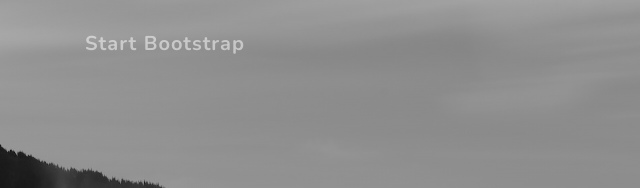
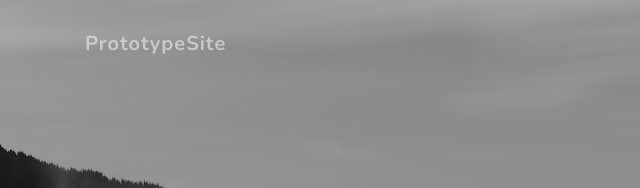
Before and after one commit to javillez/mp-prototype, a plain HTML site: page index.html in a window 1280 px wide. Shown: the top 188 px of the page, 0-640 px from the left. Drawn offline with nearby package versions, Linux system fonts and the light colour scheme.

Commit message:
Update index.html

```diff
--- a/index.html
+++ b/index.html
@@ -28,7 +28,7 @@
   <!-- Navigation -->
   <nav class="navbar navbar-expand-lg navbar-light fixed-top" id="mainNav">
     <div class="container">
-      <a class="navbar-brand js-scroll-trigger" href="#page-top">Start Bootstrap</a>
+      <a class="navbar-brand js-scroll-trigger" href="#page-top">PrototypeSite</a>
       <button class="navbar-toggler navbar-toggler-right" type="button" data-toggle="collapse" data-target="#navbarResponsive" aria-controls="navbarResponsive" aria-expanded="false" aria-label="Toggle navigation">
         Menu
         <i class="fas fa-bars"></i>
```
